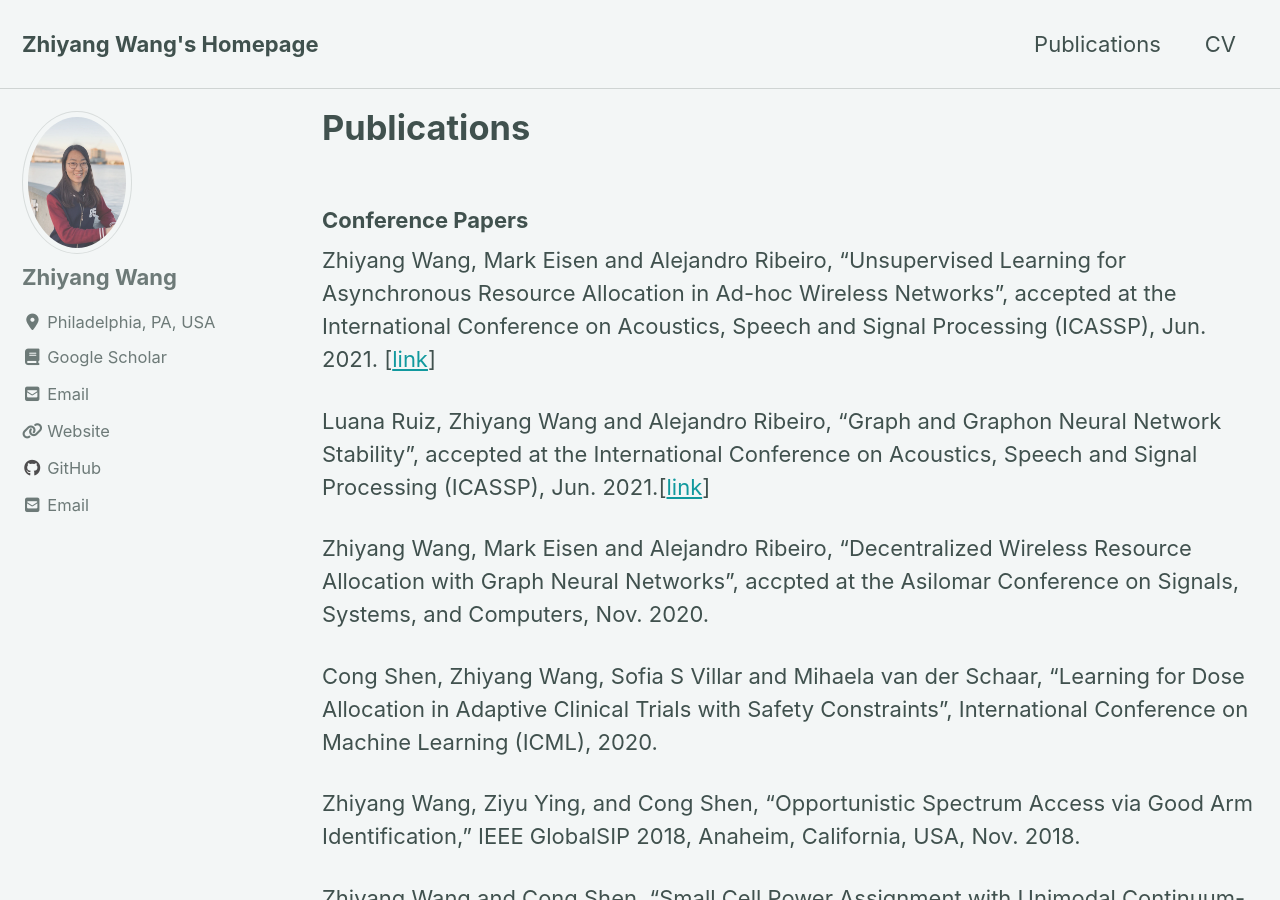
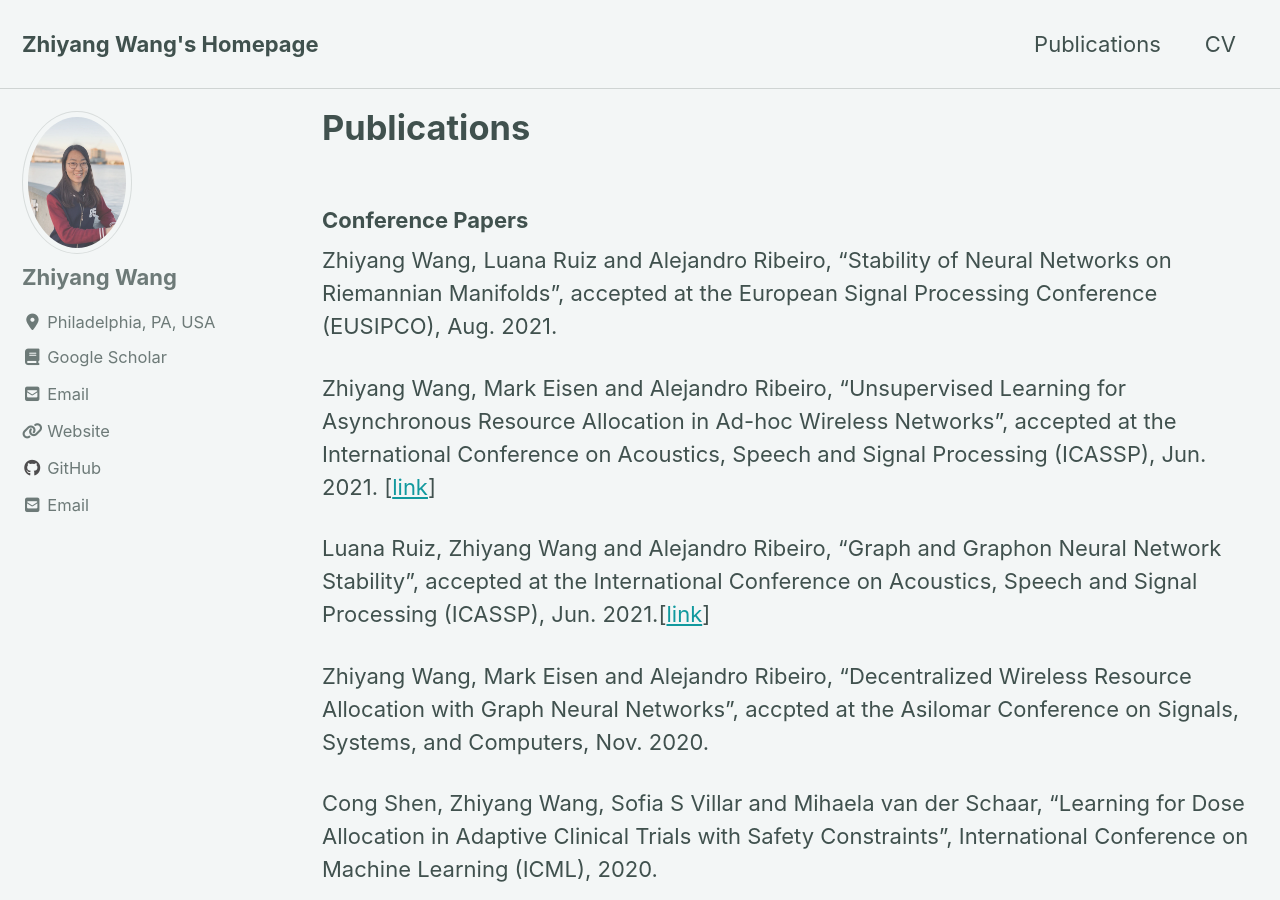
Before and after one commit to Zhiyang43/zhiyang43.github.io, a Jekyll site: the page built from _pages/publications.md, in a window 1280 px wide and 900 px high. Built offline with Jekyll 4.4.1, drawn with Linux system fonts in a browser that asks for light colours; cached includes are drawn as plain includes; nearby versions of some CDN libraries.

Commit message:
update eusipco

```diff
--- a/_pages/publications.md
+++ b/_pages/publications.md
@@ -9,6 +9,8 @@ author_profile: true
 
 
 ### Conference Papers
+
+Zhiyang Wang, Luana Ruiz and Alejandro Ribeiro, "Stability of Neural Networks on Riemannian Manifolds", accepted at the European Signal Processing Conference (EUSIPCO), Aug. 2021.
 
 Zhiyang Wang, Mark Eisen and  Alejandro Ribeiro, "Unsupervised Learning for Asynchronous Resource Allocation in Ad-hoc Wireless Networks", accepted at the International Conference on Acoustics, Speech and Signal Processing (ICASSP), Jun. 2021. [[link](/Papers/unsupervised-icassp21.pdf)]<br>
 
```
